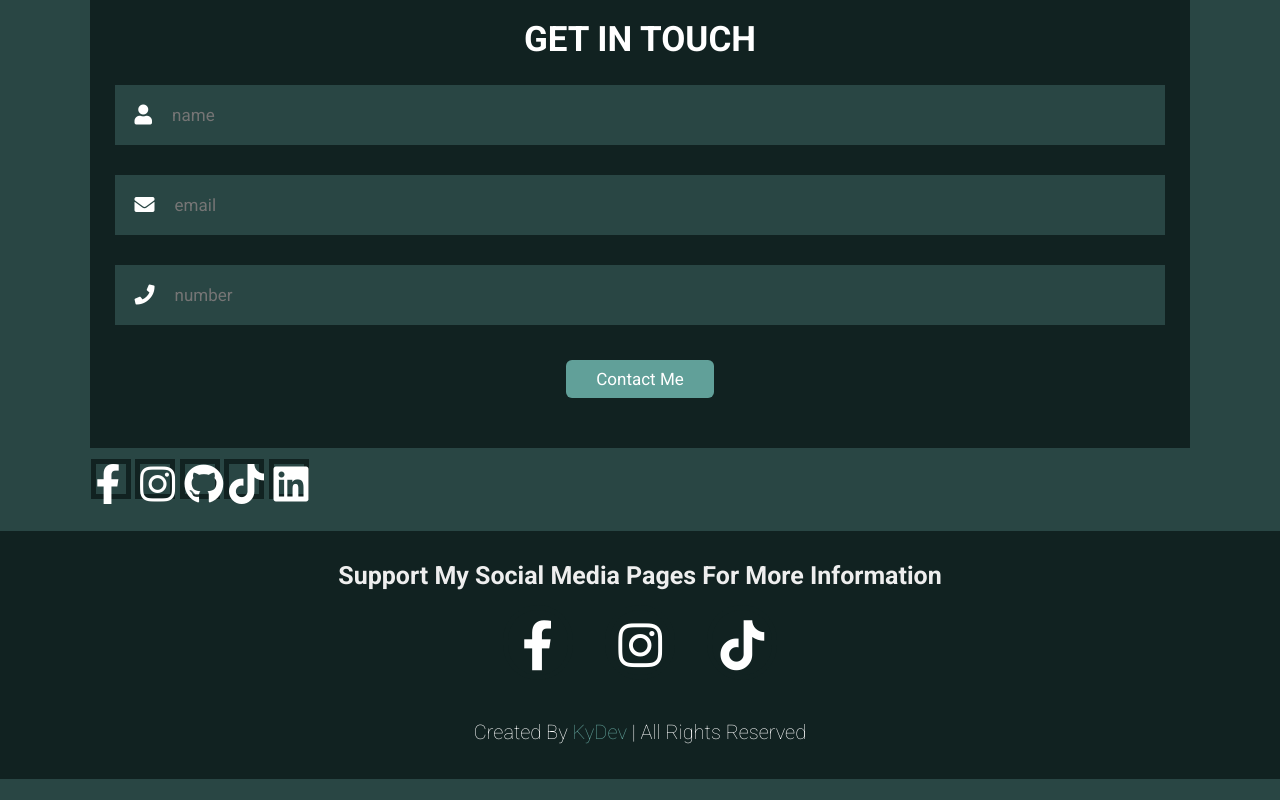
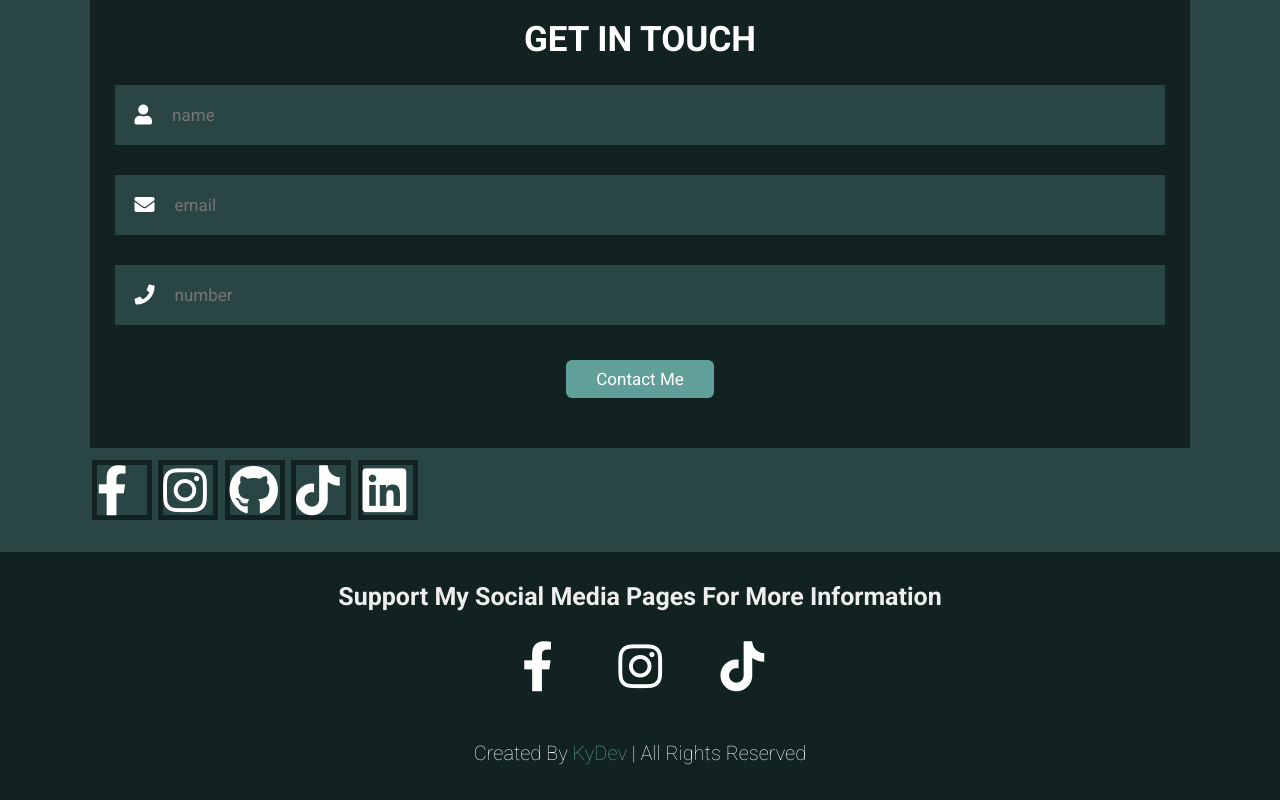
Before and after one commit to MrKyDev/My_Portfolio, a plain HTML site: page index.html in a window 1280 px wide. Shown: the part 5706-6506 px from the top of the page. Before the commit the page ends 6485 px from the top, so only its background shows below. Drawn offline with Linux system fonts and the light colour scheme.

Commit message:
Updated Contact section

```diff
--- a/css/style.css
+++ b/css/style.css
@@ -449,13 +449,13 @@ body.noscroll {
 }
 
 .contact .share a{
-    height: 4rem;
-    width: 4rem;
-    line-height: 4rem;
-    font-size: 4rem;
+    height: 6rem;
+    width: 6rem;
+    line-height: 5rem 2px;
+    font-size: 5rem;
     color:#ffffff;
     border:var(--border);
-    margin:.1rem;
+    margin:.2rem;
     border-radius: .7%;
     justify-content: center;
     align-items: center;
@@ -474,10 +474,10 @@ body.noscroll {
 }
 
 .contact .links a{
-    padding:.7rem 2rem;
+    padding:.7rem 9rem;
     color:#fff;
     border:var(--border);
-    font-size: 2rem;
+    font-size: 1rem;
 }
 
 .contact .links a:hover{
```
